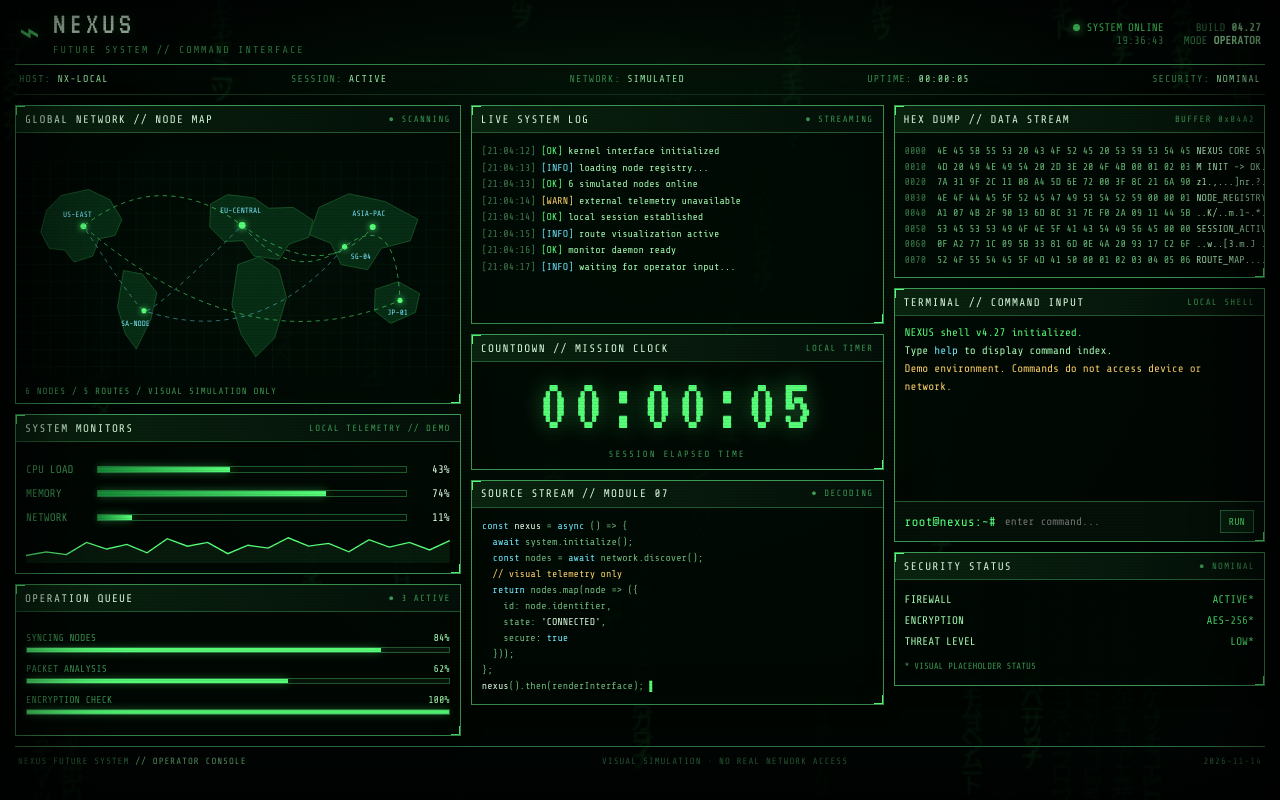
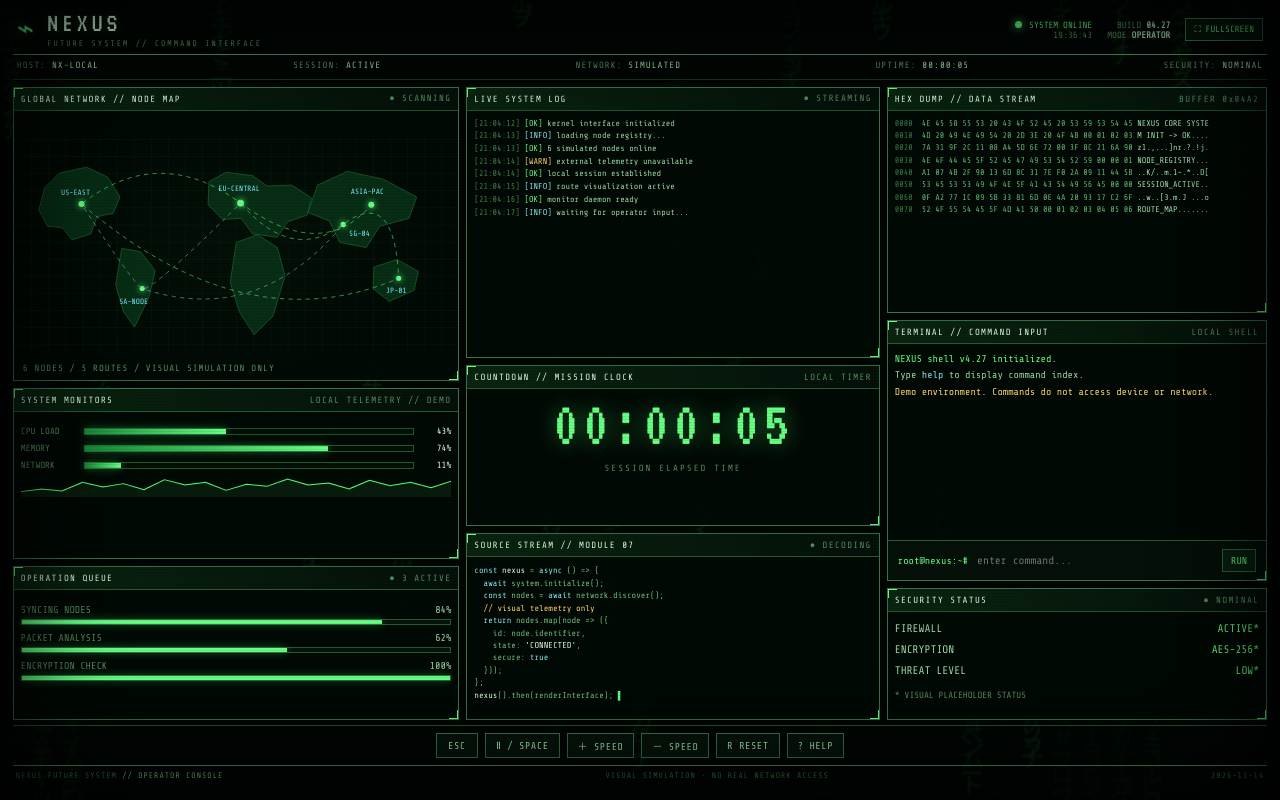
Before and after one commit to ashankchoudhury-ui/NEXUS-OS, a plain HTML site: page web/index.html in a window 1280 px wide. Drawn offline with nearby package versions, Linux system fonts and the light colour scheme.

Commit message:
Rebuild NEXUS as landscape Future Terminal workstation

```diff
--- a/web/index.html
+++ b/web/index.html
@@ -34,10 +34,67 @@ header{height:52px;display:flex;align-items:center;justify-content:space-between
 @media(max-width:980px){.grid{grid-template-columns:1fr 1fr}.col:last-child{grid-column:1/-1;display:grid;grid-template-columns:1fr 1fr}.col:last-child .box:last-child{grid-column:1/-1}}
 @media(max-width:620px){.frame{padding:9px 8px 16px}header{height:auto;min-height:48px}.header-right{gap:8px;font-size:9px}.mast{font-size:8px;flex-wrap:wrap}.grid{grid-template-columns:1fr}.col:last-child{grid-column:auto;display:flex}.col:last-child .box:last-child{grid-column:auto}.world{height:230px}.digits{font-size:66px}.footer{font-size:8px}.title{font-size:10px}}
 @media(prefers-reduced-motion:reduce){*,*:before,*:after{animation:none!important}}
+
+/* LANDSCAPE TERMINAL RECONSTRUCTION */
+:root{--bg:#030806;--fg:#9bd8a5;--bright:#d9ffe0;--green:#66ff83;--dim:#568d61;--faint:#1b4224;--cyan:#8be7ed}
+html,body{width:100%;height:100%;overflow:hidden}
+body{font-size:clamp(10px,.78vw,13px);background:#020704}
+.frame{width:100%;height:100dvh;max-width:none;margin:0;padding:clamp(7px,1vw,15px);display:flex;flex-direction:column;overflow:hidden}
+header{flex:0 0 42px;height:42px;padding:0 4px 7px}
+.brand .sigil{font-size:29px}.wordmark{font-size:27px}.wordmark small{font-size:8px;margin-top:5px}
+.header-right{font-size:9px;gap:15px}
+.mast{flex:0 0 25px;padding:5px 4px;font-size:9px}
+.grid{flex:1;min-height:0;grid-template-columns:1.08fr 1fr .92fr;gap:7px;margin-top:7px}
+.col{min-height:0;gap:7px}
+.box{min-height:0;display:flex;flex-direction:column;border-color:#39744a;background:rgba(2,10,5,.93);box-shadow:none}
+.title{flex:0 0 23px;height:23px;font-size:9px;padding:0 7px}
+.content{padding:7px;min-height:0}
+.world{height:auto;flex:1;min-height:120px}
+.col:first-child .box:first-child{flex:1.35}
+.col:first-child .box:nth-child(2){flex:.78}
+.col:first-child .box:nth-child(3){flex:.7}
+.col:nth-child(2) .box:first-child{flex:1.05}
+.col:nth-child(2) .box:nth-child(2){flex:.62}
+.col:nth-child(2) .box:nth-child(3){flex:.72}
+.col:last-child .box:first-child{flex:.95}
+.col:last-child .box:nth-child(2){flex:1.1}
+.col:last-child .box:nth-child(3){flex:.55}
+.log{height:auto;flex:1;font-size:clamp(8px,.66vw,10px);line-height:1.5}
+.code{font-size:clamp(8px,.67vw,10px);line-height:1.45}
+.hex{font-size:clamp(8px,.65vw,10px);line-height:1.48}
+.terminal{flex:1}
+.terminal-output{min-height:0;max-height:none;font-size:10px;padding:7px}
+.countdown{padding:3px 0 6px}
+.digits{font-size:clamp(43px,5.1vw,75px)}
+.footer{flex:0 0 22px;margin-top:6px;padding:5px 3px 0;font-size:8px}
+.monitor-row{margin:7px 0;font-size:9px;grid-template-columns:55px 1fr 29px}
+.spark{height:20px}
+.progress-item{margin:7px 0}
+#fullscreen{font:9px var(--mono);padding:5px 8px;background:#07170b;color:var(--green);border:1px solid #39744a}
+#keydeck{flex:0 0 34px;display:flex;align-items:center;justify-content:center;gap:7px;border-top:1px solid #245b32;margin-top:5px;padding-top:5px}
+#keydeck button{height:25px;min-width:42px;padding:0 10px;border:1px solid #39744a;background:#06140a;color:#a5eab0;font:10px var(--mono);letter-spacing:.5px}
+#keydeck button:active{background:#174d27;color:white}
+#rotate{display:none}
+@media(orientation:portrait){
+ html,body{overflow:hidden}
+ .frame{filter:blur(3px);pointer-events:none}
+ #rotate{display:flex;position:fixed;z-index:30;inset:0;background:#020704;color:#a5ffb3;align-items:center;justify-content:center;text-align:center;padding:28px;flex-direction:column;gap:14px;font-family:var(--mono)}
+ #rotate .rotate-icon{font-size:50px;color:#66ff83}
+ #rotate strong{font-size:17px;letter-spacing:2px}
+ #rotate span{font-size:11px;line-height:1.7;color:#679b71;max-width:260px}
+ #rotate button{background:#07170b;border:1px solid #39744a;color:#9bffad;padding:10px 18px;font:11px var(--mono)}
+}
+@media(orientation:landscape) and (max-height:480px){
+ header{flex-basis:32px;height:32px}.brand .sigil{font-size:23px}.wordmark{font-size:21px}.wordmark small{font-size:7px}
+ .mast{flex-basis:20px;font-size:8px}.grid{gap:5px;margin-top:5px}.col{gap:5px}.title{flex-basis:19px;height:19px;font-size:8px}
+ #keydeck{flex-basis:28px;margin-top:3px;padding-top:3px}#keydeck button{height:21px}
+ .footer{display:none}.world{min-height:85px}.content{padding:5px}.log{font-size:8px}.code,.hex{font-size:7.5px}
+}
+
 </style>
 </head>
 <body><canvas id="rain"></canvas><div class="frame">
-<header><div class="brand"><div class="sigil">⌁</div><div class="wordmark">NEXUS<small>FUTURE SYSTEM // COMMAND INTERFACE</small></div></div><div class="header-right"><div><span class="led"></span><span class="live">SYSTEM ONLINE</span><br><span id="clock">00:00:00</span></div><div>BUILD <b style="color:var(--fg)">04.27</b><br>MODE <b style="color:var(--fg)">OPERATOR</b></div></div></header>
+<header><div class="brand"><div class="sigil">⌁</div><div class="wordmark">NEXUS<small>FUTURE SYSTEM // COMMAND INTERFACE</small></div></div><div class="header-right"><div><span class="led"></span><span class="live">SYSTEM ONLINE</span><br><span id="clock">00:00:00</span></div><div>BUILD <b style="color:var(--fg)">04.27</b><br>MODE <b style="color:var(--fg)">OPERATOR</b></div><button id="fullscreen" type="button">⛶ FULLSCREEN</button></div></header>
 <div class="mast"><span>HOST: <b>NX-LOCAL</b></span><span>SESSION: <b>ACTIVE</b></span><span>NETWORK: <b>SIMULATED</b></span><span>UPTIME: <b id="uptime">00:00:00</b></span><span>SECURITY: <b class="live">NOMINAL</b></span></div>
 <main class="grid">
 <section class="col">
@@ -86,8 +143,10 @@ header{height:52px;display:flex;align-items:center;justify-content:space-between
 <div class="box"><div class="title"><span>SECURITY STATUS</span><span class="live">● NOMINAL</span></div><div class="content" style="font-size:11px;line-height:1.9"><div>FIREWALL <span style="float:right" class="ok">ACTIVE*</span></div><div>ENCRYPTION <span style="float:right" class="ok">AES-256*</span></div><div>THREAT LEVEL <span style="float:right" class="ok">LOW*</span></div><div style="color:var(--dim);font-size:9px;margin-top:5px">* VISUAL PLACEHOLDER STATUS</div></div></div>
 </section>
 </main>
+<div id="keydeck" aria-label="Terminal control keys"><button data-key="ESC">ESC</button><button data-key="SPACE">Ⅱ / SPACE</button><button data-key="+">＋ SPEED</button><button data-key="-">－ SPEED</button><button data-key="r">R RESET</button><button data-key="?">? HELP</button></div>
 <footer class="footer"><span>NEXUS FUTURE SYSTEM <b>// OPERATOR CONSOLE</b></span><span>VISUAL SIMULATION · NO REAL NETWORK ACCESS</span><span id="date">--</span></footer>
 </div>
+<div id="rotate"><div class="rotate-icon">↻</div><strong>ROTATE DEVICE</strong><span>NEXUS is designed as a wide-screen operator terminal. Turn your phone sideways for the full interface.</span><button id="rotate-fullscreen">TRY FULLSCREEN</button></div>
 <script>
 const $=id=>document.getElementById(id);
 const start=Date.now();
@@ -106,6 +165,24 @@ clear(){$('out').innerHTML='';write('Terminal buffer cleared.','ok')}
 };
 function write(text,cls=''){const el=document.createElement('div');el.className='termline '+cls;el.textContent=text;$('out').append(el);$('out').scrollTop=$('out').scrollHeight}
 $('form').addEventListener('submit',e=>{e.preventDefault();const value=$('cmd').value.trim();if(!value)return;write('root@nexus:~# '+value,'prompt');const fn=commands[value.toLowerCase()];if(fn)fn();else write('Unknown command: '+value+' — type help','warn');$('cmd').value=''});
+
+const fsButton=$('fullscreen');
+async function enterFullscreen(){try{if(!document.fullscreenElement)await document.documentElement.requestFullscreen();if(screen.orientation&&screen.orientation.lock){try{await screen.orientation.lock('landscape')}catch(e){}}}catch(e){write('Fullscreen is unavailable in this browser.','warn')}}
+fsButton.addEventListener('click',enterFullscreen);
+$('rotate-fullscreen').addEventListener('click',enterFullscreen);
+document.addEventListener('fullscreenchange',()=>{fsButton.textContent=document.fullscreenElement?'⛶ EXIT FULLSCREEN':'⛶ FULLSCREEN';if(!document.fullscreenElement&&screen.orientation?.unlock)screen.orientation.unlock()});
+let speed=1;
+function keyAction(key){
+ if(key==='ESC'){if(document.fullscreenElement)document.exitFullscreen();else $('cmd').blur();return}
+ if(key==='SPACE'){write('DISPLAY PAUSE / RESUME CONTROL','info');return}
+ if(key==='+'){speed=Math.min(4,speed+1);write('VISUAL SPEED: '+speed+'x','info');return}
+ if(key==='-'){speed=Math.max(1,speed-1);write('VISUAL SPEED: '+speed+'x','info');return}
+ if(key==='r'){write('SESSION DISPLAY RESET','ok');return}
+ if(key==='?'){commands.help();return}
+}
+document.querySelectorAll('#keydeck button').forEach(b=>b.addEventListener('click',()=>keyAction(b.dataset.key)));
+document.addEventListener('keydown',e=>{if(['Escape',' ','+','-','r','?'].includes(e.key)&&document.activeElement!==$('cmd')){e.preventDefault();keyAction(e.key==='Escape'?'ESC':e.key===' '?'SPACE':e.key)}});
+
 const c=$('rain'),ctx=c.getContext('2d');let drops=[];function resize(){c.width=innerWidth/2;c.height=innerHeight/2;const n=Math.floor(c.width/15);drops=Array.from({length:n},()=>Math.random()*c.height/14)}resize();addEventListener('resize',resize);function rain(){ctx.fillStyle='rgba(2,7,4,.12)';ctx.fillRect(0,0,c.width,c.height);ctx.fillStyle='#42ff65';ctx.font='12px monospace';for(let i=0;i<drops.length;i++){const ch=String.fromCharCode(0x30a0+Math.random()*96);ctx.fillText(ch,i*15,drops[i]*14);if(drops[i]*14>c.height&&Math.random()>.975)drops[i]=0;drops[i]+=.45}requestAnimationFrame(rain)}rain();
 </script>
 </body></html>
```
